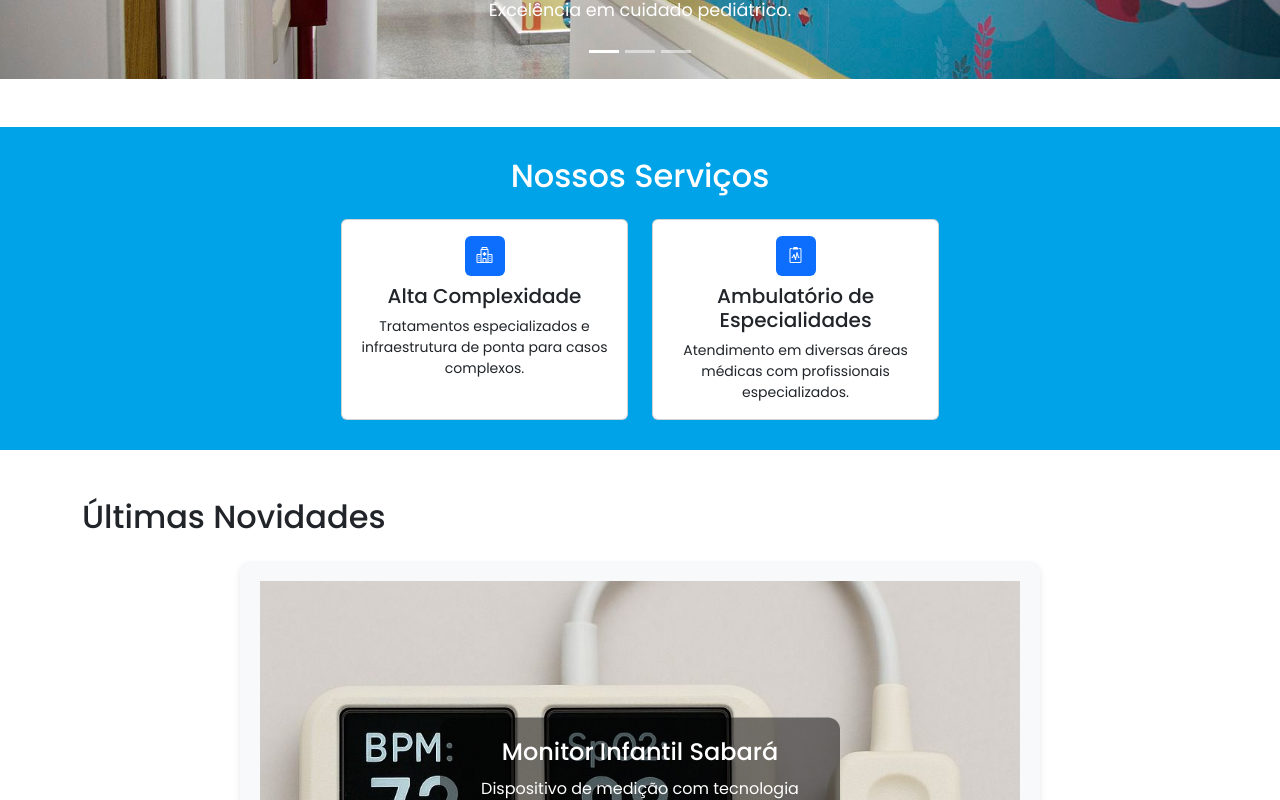
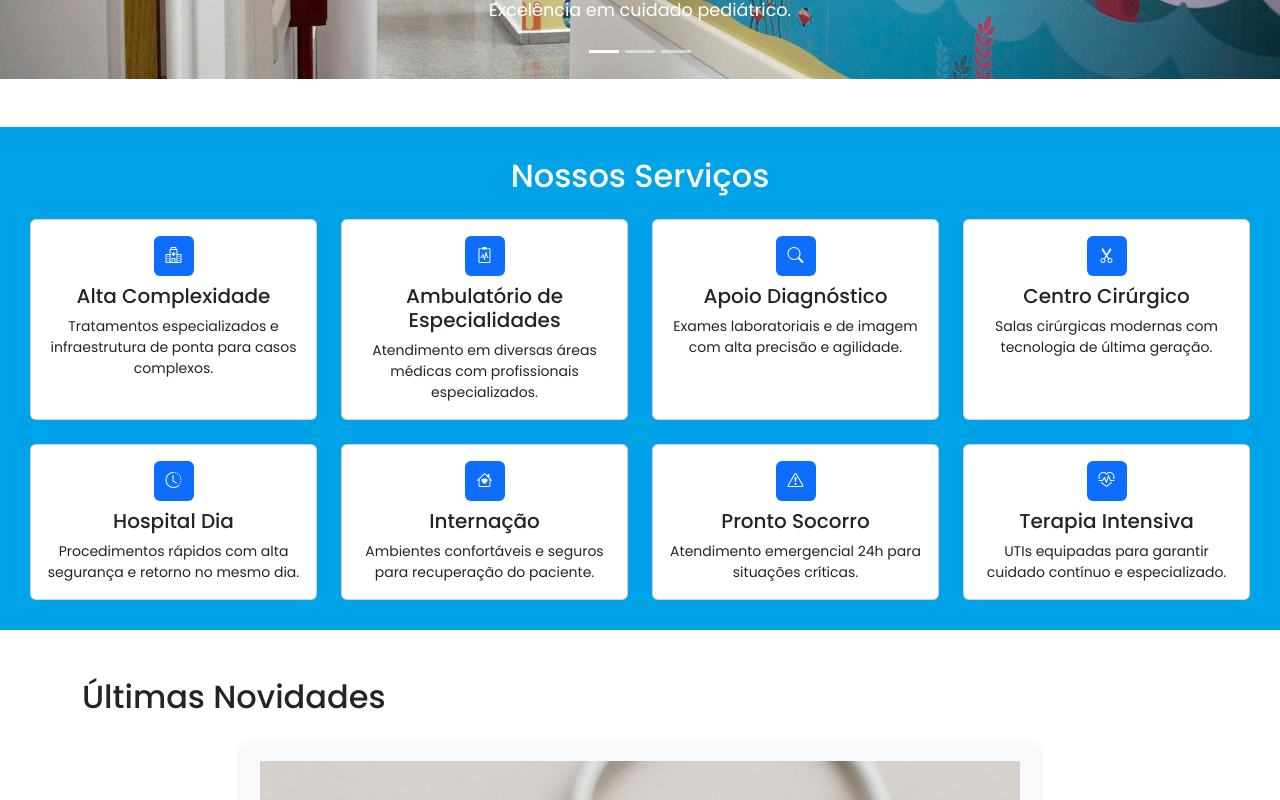
Before and after one commit to GNI060/Sprint4-Web-Front, a React (Vite) app: page / in a window 1280 px wide. Shown: the part 501-1301 px from the top of the page. Built offline with nearby package versions, Linux system fonts and the light colour scheme.

Commit message:
README atualizado

```diff
--- a/src/pages/Home/index.jsx
+++ b/src/pages/Home/index.jsx
@@ -51,9 +51,8 @@ function Home() {
       {/* Nossos Serviços */}
       <section style={{ backgroundColor: '#00A2E8', padding: '30px' }} className="container-fluid my-5">
         <h2 className="text-center mb-4 text-white">Nossos Serviços</h2>
-        <div className="row row-cols-1 row-cols-sm-2 row-cols-md-4 g-4 justify-content-center">
-          {/* Cards */}
-          <article className="col">
+        <div className="row row-cols-1 row-cols-md-4 g-4 justify-content-center">
+          <article className="col-md-3">
             <div className="card h-100 text-center p-3 card-hover" style={{ cursor: 'pointer' }}>
               <div className="mx-auto mb-2 bg-primary text-white rounded p-2" style={{ width: '40px', height: '40px' }}>
                 <i className="bi bi-hospital"></i>
@@ -62,7 +61,8 @@ function Home() {
               <p className="card-text small">Tratamentos especializados e infraestrutura de ponta para casos complexos.</p>
             </div>
           </article>
-          <article className="col">
+
+          <article className="col-md-3">
             <div className="card h-100 text-center p-3 card-hover" style={{ cursor: 'pointer' }}>
               <div className="mx-auto mb-2 bg-primary text-white rounded p-2" style={{ width: '40px', height: '40px' }}>
                 <i className="bi bi-clipboard2-pulse"></i>
@@ -71,7 +71,66 @@ function Home() {
               <p className="card-text small">Atendimento em diversas áreas médicas com profissionais especializados.</p>
             </div>
           </article>
-          {/* Outros Cards */}
+
+          <article className="col-md-3">
+            <div className="card h-100 text-center p-3 card-hover" style={{ cursor: 'pointer' }}>
+              <div className="mx-auto mb-2 bg-primary text-white rounded p-2" style={{ width: '40px', height: '40px' }}>
+                <i className="bi bi-search"></i>
+              </div>
+              <h5 className="card-title">Apoio Diagnóstico</h5>
+              <p className="card-text small">Exames laboratoriais e de imagem com alta precisão e agilidade.</p>
+            </div>
+          </article>
+
+          <article className="col-md-3">
+            <div className="card h-100 text-center p-3 card-hover" style={{ cursor: 'pointer' }}>
+              <div className="mx-auto mb-2 bg-primary text-white rounded p-2" style={{ width: '40px', height: '40px' }}>
+                <i className="bi bi-scissors"></i>
+              </div>
+              <h5 className="card-title">Centro Cirúrgico</h5>
+              <p className="card-text small">Salas cirúrgicas modernas com tecnologia de última geração.</p>
+            </div>
+          </article>
+
+          <article className="col-md-3">
+            <div className="card h-100 text-center p-3 card-hover" style={{ cursor: 'pointer' }}>
+              <div className="mx-auto mb-2 bg-primary text-white rounded p-2" style={{ width: '40px', height: '40px' }}>
+                <i className="bi bi-clock-history"></i>
+              </div>
+              <h5 className="card-title">Hospital Dia</h5>
+              <p className="card-text small">Procedimentos rápidos com alta segurança e retorno no mesmo dia.</p>
+            </div>
+          </article>
+
+          <article className="col-md-3">
+            <div className="card h-100 text-center p-3 card-hover" style={{ cursor: 'pointer' }}>
+              <div className="mx-auto mb-2 bg-primary text-white rounded p-2" style={{ width: '40px', height: '40px' }}>
+                <i className="bi bi-house-heart"></i>
+              </div>
+              <h5 className="card-title">Internação</h5>
+              <p className="card-text small">Ambientes confortáveis e seguros para recuperação do paciente.</p>
+            </div>
+          </article>
+
+          <article className="col-md-3">
+            <div className="card h-100 text-center p-3 card-hover" style={{ cursor: 'pointer' }}>
+              <div className="mx-auto mb-2 bg-primary text-white rounded p-2" style={{ width: '40px', height: '40px' }}>
+                <i className="bi bi-exclamation-triangle"></i>
+              </div>
+              <h5 className="card-title">Pronto Socorro</h5>
+              <p className="card-text small">Atendimento emergencial 24h para situações críticas.</p>
+            </div>
+          </article>
+
+          <article className="col-md-3">
+            <div className="card h-100 text-center p-3 card-hover" style={{ cursor: 'pointer' }}>
+              <div className="mx-auto mb-2 bg-primary text-white rounded p-2" style={{ width: '40px', height: '40px' }}>
+                <i className="bi bi-heart-pulse"></i>
+              </div>
+              <h5 className="card-title">Terapia Intensiva</h5>
+              <p className="card-text small">UTIs equipadas para garantir cuidado contínuo e especializado.</p>
+            </div>
+          </article>
         </div>
       </section>
 
@@ -107,6 +166,7 @@ function Home() {
               </div>
             </article>
           </div>
+
           <div className="col">
             <div className="map-container h-100">
               <iframe src="https://www.google.com/maps/embed?pb=!1m18!1m12!1m3!1d3657.5169674148906!2d-46.66183478840023!3d-23.549869578719285!2m3!1f0!2f0!3f0!3m2!1i1024!2i768!4f13.1!3m3!1m2!1s0x94ce5831b56f76c7%3A0xc1c434e6ae0e8fa8!2sSabar%C3%A1%20Hospital%20Infantil!5e0!3m2!1spt-BR!2sbr!4v1745594594254!5m2!1spt-BR!2sbr" width="100%" height="100%" style={{ border: '0' }} allowFullScreen="" loading="lazy"></iframe>
```
